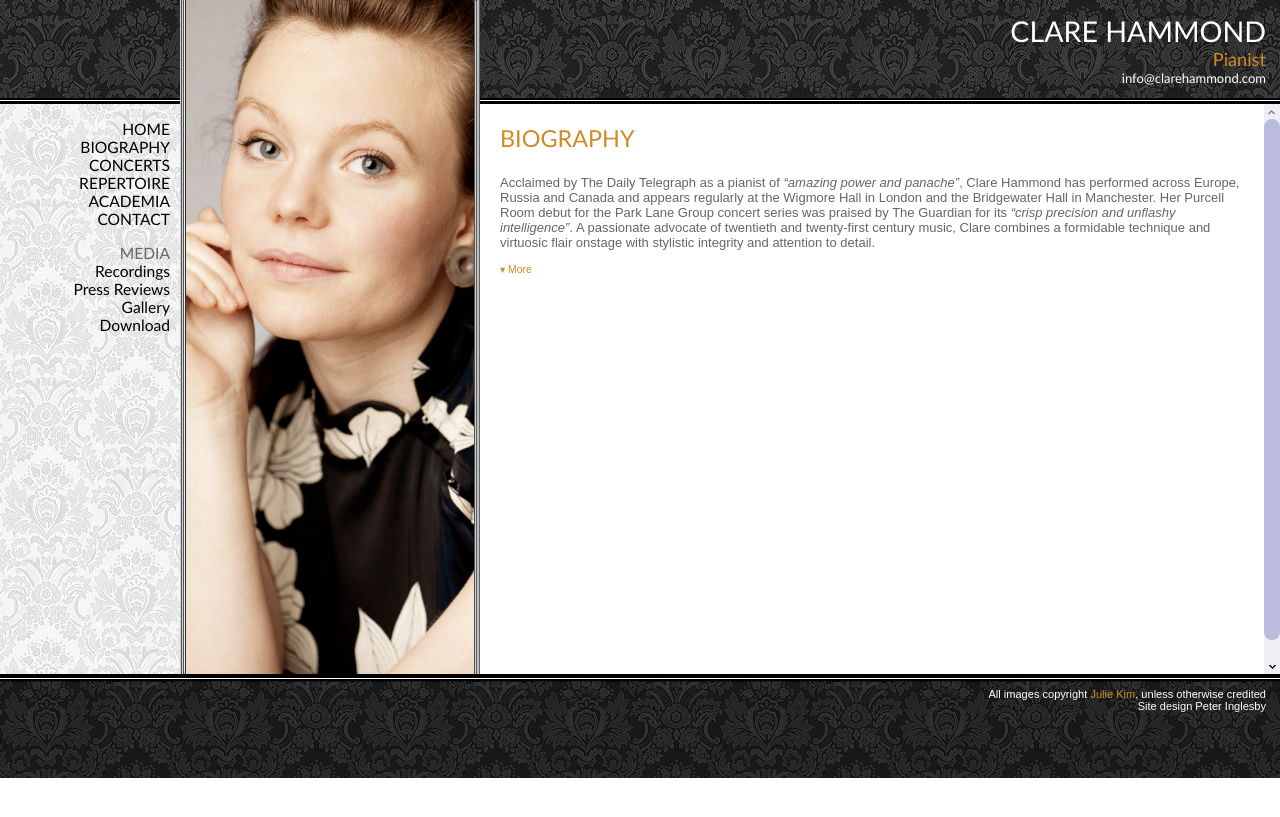
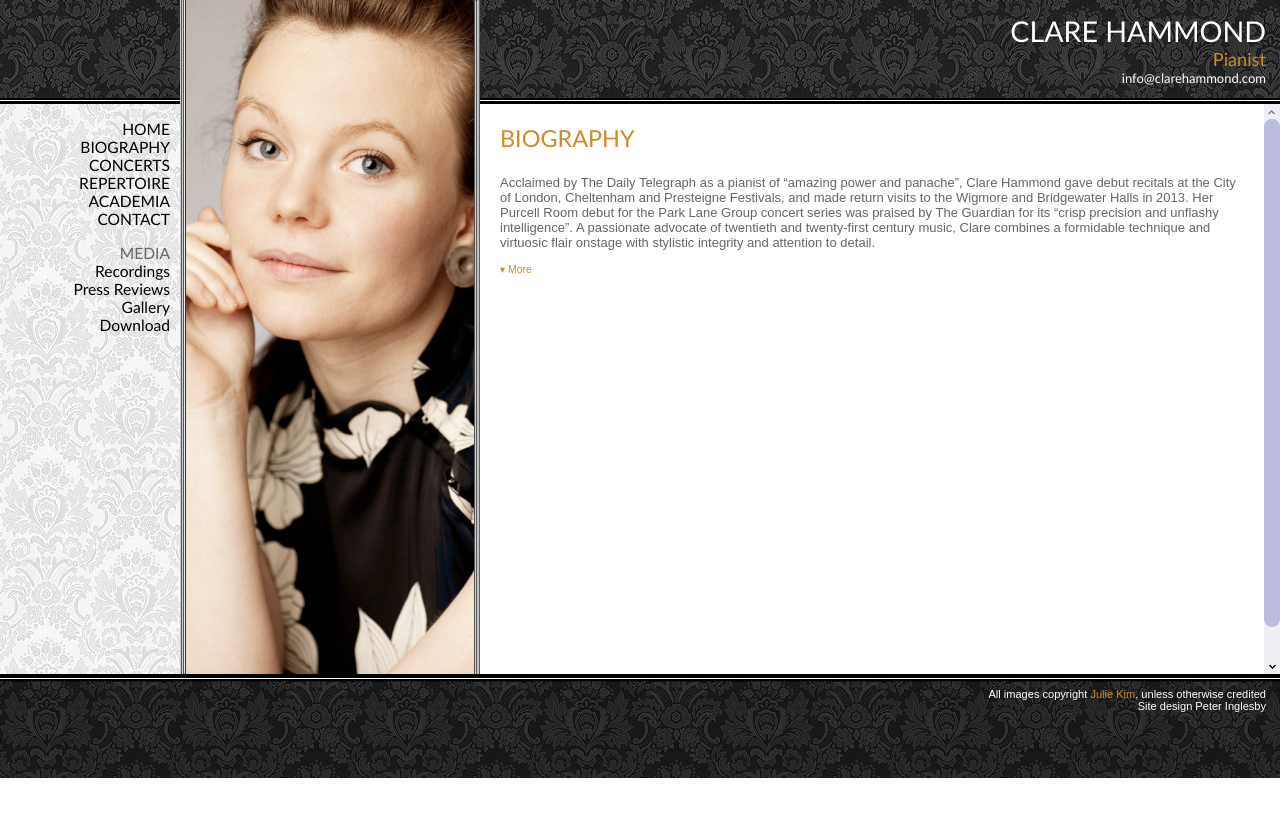
Before and after one commit to hammonc/clarehammond.com, a Jekyll site: the page built from biography.html, in a window 1280 px wide. Shown: the top 817 px of the page. Built offline with Jekyll 4.4.1, drawn with Linux system fonts in a browser that asks for light colours; some of the changed lines change nothing that is shown.

Commit message:
biog update

```diff
--- a/biography.html
+++ b/biography.html
@@ -5,16 +5,19 @@
 
 <h3 class="page-heading">BIOGRAPHY</h3>
 
-<p>Acclaimed by The Daily Telegraph as a pianist of <em>“amazing power and panache”</em>, Clare Hammond has performed across Europe, Russia and Canada and appears regularly at the Wigmore Hall in London and the Bridgewater Hall in Manchester. Her Purcell Room debut for the Park Lane Group concert series was praised by The Guardian for its <em>“crisp precision and unflashy intelligence”</em>. A passionate advocate of twentieth and twenty-first century music, Clare combines a formidable technique and virtuosic flair onstage with stylistic integrity and attention to detail.</p>
+<p> Acclaimed by The Daily Telegraph as a pianist of “amazing power and panache”, Clare Hammond gave debut recitals at the City of London, Cheltenham and Presteigne Festivals, and made return visits to the Wigmore and Bridgewater Halls in 2013. Her Purcell Room debut for the Park Lane Group concert series was praised by The Guardian for its “crisp precision and unflashy intelligence”. A passionate advocate of twentieth and twenty-first century music, Clare combines a formidable technique and virtuosic flair onstage with stylistic integrity and attention to detail.</p>
 
 <div class="concealed">
-  <p>In recent years, Clare has performed at St George's Hall Bristol, the Queen's Hall Edinburgh, and the Bridgewater Hall Manchester. Her Wigmore Hall recital in 2012 was broadcast by BBC Radio 3 as part of their 'Live in Concert' programme, chosen as one of their Classical Highlights for the month and later broadcast on Radio 4 in the Netherlands. Clare released her debut CD of British contemporary piano music in 2012 for Prima Facie Records, and appeared on BBC Radio 3's 'In Tune' to promote the disc. In October she visited Radio Ulster to discuss recently discovered pieces by Hamilton Harty, of which she gave the world premiere in her inaugural recital as Artist-in-Residence at Queen's University Belfast, while 2013 opened with a broadcast of six études by Unsuk Chin on BBC Radio 3's 'Hear and Now'.</p>
+<p>Clare released her debut CD for Prima Facie Records in 2012, and appeared on BBC Radio 3’s ‘In Tune’ to promote the disc. In 2013 her BBC recording of the six études by Unsuk Chin was broadcast on Radio 3’s ‘Hear and Now’ while her recital at the Wigmore Hall in 2012 was featured on ‘Live in Concert’. Her performance that evening of Le Tombeau de Couperin by Ravel was chosen as one of their classical highlights for the month and later broadcast on Radio 4 in the Netherlands. Highlights in 2013 included the premieres of works by Kenneth Hesketh, Ed Hughes, Robert Saxton and Robert Peate, three BBC broadcasts and two discs for BIS records; one of the complete solo piano works of Andrzej and Roxanna Panufnik and the other of études by Unsuk Chin, Karol Szymanowski, Nikolai Kapustin and Sergei Lyapunov. The Guardian wrote of her performance of Ken Hesketh’s Horae at the Cheltenham Festival that she ‘displayed its scintillating passagework and poetic calm with great flair’.</p>
 
-  <p>Highlights in 2013 include the premieres of works written especially for Clare by composers Kenneth Hesketh and Robert Saxton at the Cheltenham and City of London Festivals, performances at Brighton and Presteigne Festivals, recitals at the Wigmore and Bridgewater Halls, and three BBC broadcasts. Clare has just embarked on a new collaboration with BIS records and recorded two discs for them in September 2013: one of the complete solo piano works of Andrzej and Roxanna Panufnik and the other of études by Unsuk Chin, Karol Szymanowski, Nikolai Kapustin and Sergei Lyapunov. An active chamber musician, Clare has worked with Andrew Kennedy, Jennifer Pike, Philippe Graffin, Lawrence Power, Ruth Palmer, Sara Trickey and the Endellion, Dante and Badke String Quartets. She performs regularly with the cellist Richard Birchall and with the Goldfield Ensemble. </p>
+<p>In recent years, Clare has performed at St George’s Bristol, the Queen’s Hall in Edinburgh, Cheltenham Town Hall, the Barber Institute in Birmingham and the City of London, Presteigne and Brighton Festivals. She was Artist-in-Residence at Queen’s University Belfast in 2012-13 where she gave the world premiere of recently discovered pieces by Hamilton Harty and made two broadcasts for BBC Radio Ulster. An active chamber musician, Clare has worked with Andrew Kennedy, Jennifer Pike, Philippe Graffin, Lawrence Power, Ruth Palmer, Sara Trickey and the Endellion, Dante and Badke String Quartets. She is curating a chamber festival to celebrate the centenary of the birth of composer Andrzej Panufnik at Kings Place in 2014, at which she will perform alongside the Brodsky Quartet and mezzo soprano Heather Shipp.</p>
 
-  <p>Eager to extend the boundaries of traditional concert life, Clare is intrigued by new perspectives that musicological study can bring to bear on performance. She completed a doctorate on twentieth-century left-hand piano concertos in 2012 and was artist-in-residence at Queen's University Belfast in 2012-13. Clare is also in demand as a speaker and has been invited to give presentations at Oxford, Manchester, and Surrey Universities this season. On the concert circuit, she enjoys introducing recitals, pre and post concert talks and giving lecture recitals and workshops to audiences of all levels.</p>
+<p>Eager to extend the boundaries of traditional concert life, Clare is intrigued by new perspectives that musicological study can bring to bear on performance. She completed a doctorate on twentieth-century left-hand piano concertos in 2012 and gave lectures and seminars as part of her residency at Queen’s University Belfast. Clare is also in demand as a speaker and has been invited to give presentations at Oxford, Manchester, and Surrey Universities this season. On the concert circuit, she enjoys introducing recitals, pre and post concert talks, and giving lecture recitals and workshops to audiences of all levels.</p>
 
-  <p>Clare completed a BA at Cambridge University, where she obtained a double first in music, and undertook postgraduate study with Ronan O’Hora at the Guildhall School of Music & Drama and with Professor Rhian Samuel at City University London. She is grateful for the support of the Fidelio Trust, Musicians' Benevolent Fund, RVW Trust, the Vernon Ellis Foundation and the Stradivari Trust. Clare is represented by Liz Webb Management.</p>
+<p>Clare completed a BA at Cambridge University, where she obtained a double first in music, and undertook postgraduate study with Ronan O’Hora at the Guildhall School of Music & Drama and with Professor Rhian Samuel at City University London. She is grateful for the support of the Fidelio Trust, Musicians’ Benevolent Fund, RVW Trust, the Vernon Ellis Foundation and the Stradivari Trust. Clare is represented by Liz Webb Management.</p>
+
+
+
 </div>
 <span class="more">&#9662 <a href="">More</a></span>
 <span class="less">&#9652 <a href="">Less</a></span>
```
Also changed, not shown: 1 other file.
